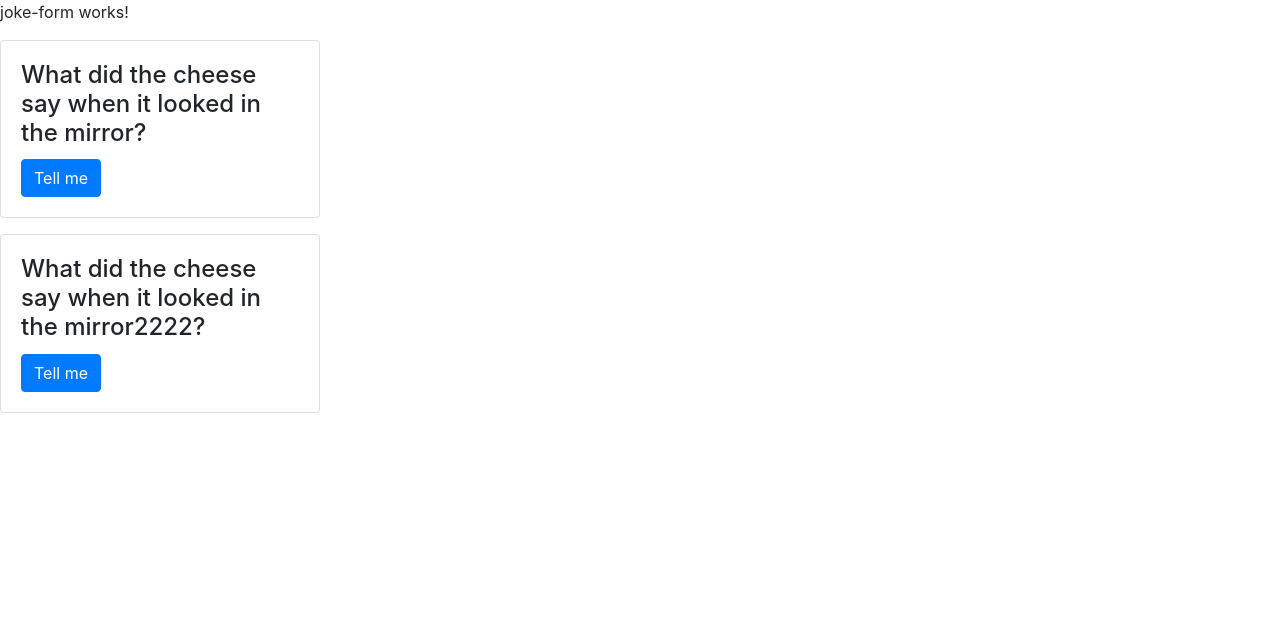
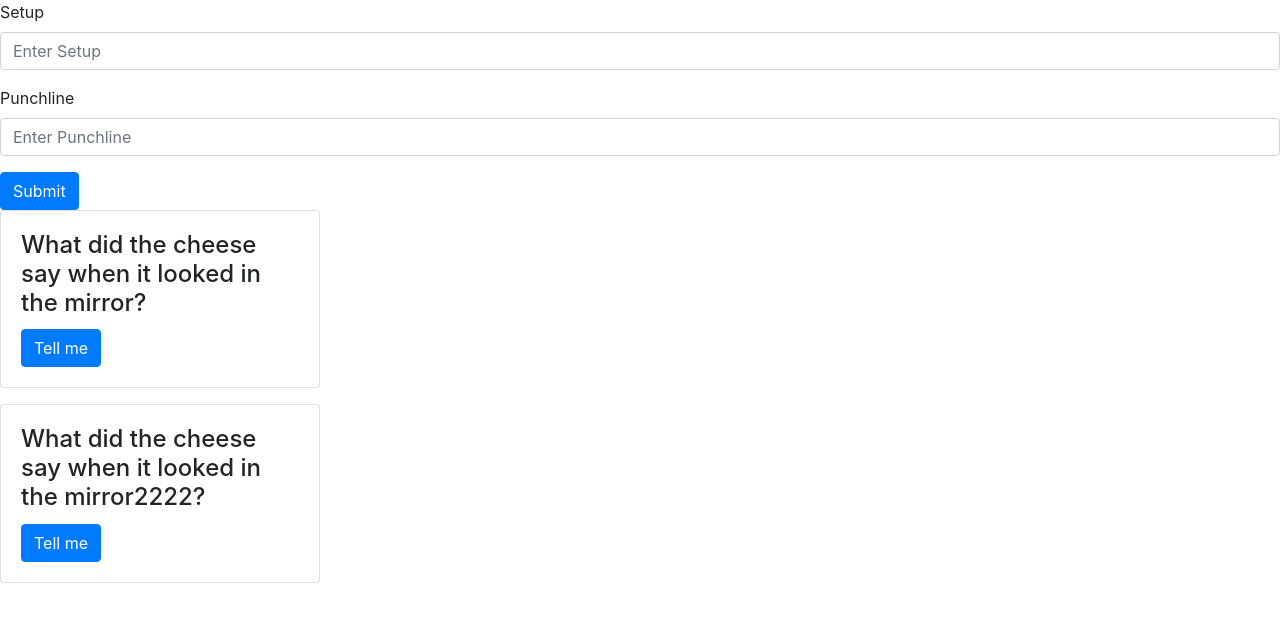
Before and after one commit to pzchoo/my-app, an Angular app: page / in a window 1280 px wide. Shown: the top 622 px of the page. Built offline with nearby package versions, Linux system fonts and the light colour scheme.

Commit message:
event submit

```diff
--- a/src/app/joke-form/joke-form.component.html
+++ b/src/app/joke-form/joke-form.component.html
@@ -1,3 +1,11 @@
-<p>
-  joke-form works!
-</p>
+<!-- <form> -->
+  <div class="form-group">
+    <label for="inputSetup">Setup</label>
+    <input type="text" class="form-control" id="inputSetup" aria-describedby="emailHelp" placeholder="Enter Setup">
+  </div>
+  <div class="form-group">
+    <label for="inputPunchline">Punchline</label>
+    <input type="text" class="form-control" id="inputPunchline" placeholder="Enter Punchline">
+  </div>
+  <button (click)="createJoke()" type="submit" class="btn btn-primary">Submit</button>
+<!-- </form> -->
--- a/src/app/joke-form/joke-form.component.ts
+++ b/src/app/joke-form/joke-form.component.ts
@@ -1,15 +1,21 @@
-import { Component, OnInit } from '@angular/core';
+import { Component, OnInit, Output, EventEmitter } from '@angular/core';
+import { Joke } from '../joke.component';
 
 @Component({
   selector: 'app-joke-form',
   templateUrl: './joke-form.component.html',
   styleUrls: ['./joke-form.component.css']
 })
+
 export class JokeFormComponent implements OnInit {
+  @Output() jokeCreated = new EventEmitter();
 
   constructor() { }
 
   ngOnInit() {
   }
 
+  createJoke(){
+    this.jokeCreated.emit(new Joke('A setup', 'A punchline'));
+  }
 }
--- a/src/app/jokelist/jokelist.component.html
+++ b/src/app/jokelist/jokelist.component.html
@@ -1,2 +1,2 @@
-<app-joke-form></app-joke-form>
+<app-joke-form (jokeCreated)="addJoke($event)"></app-joke-form>
 <app-joke *ngFor="let j of jokes" [joke]="j"></app-joke>
--- a/src/app/jokelist/jokelist.component.ts
+++ b/src/app/jokelist/jokelist.component.ts
@@ -20,4 +20,7 @@ export class JokelistComponent implements OnInit {
   ngOnInit() {
   }
 
+  addJoke(joke){
+    this.jokes.unshift(joke);//unshift is js.. it's opposite of push, it pushes to the front instead of back.
+  }
 }
```
